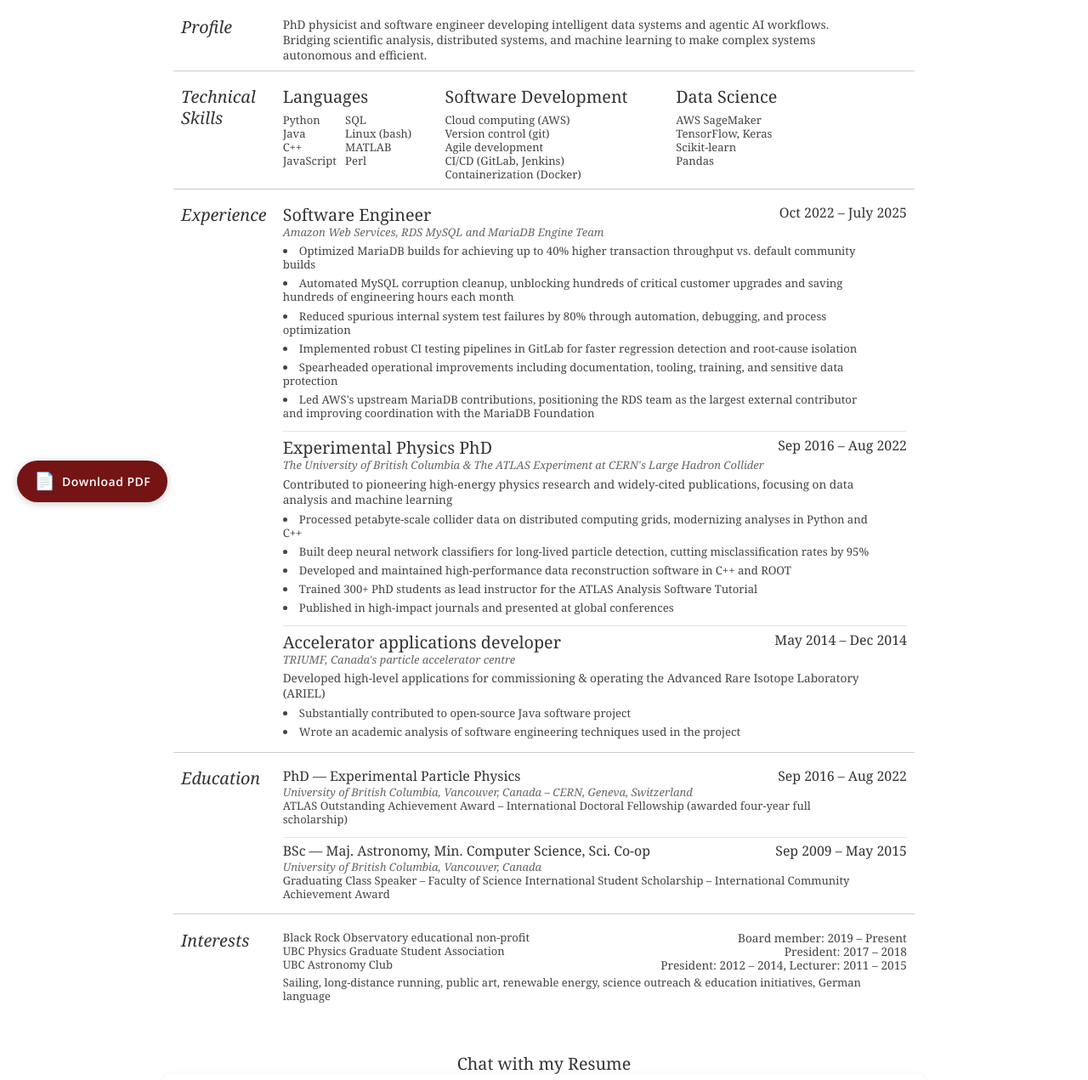
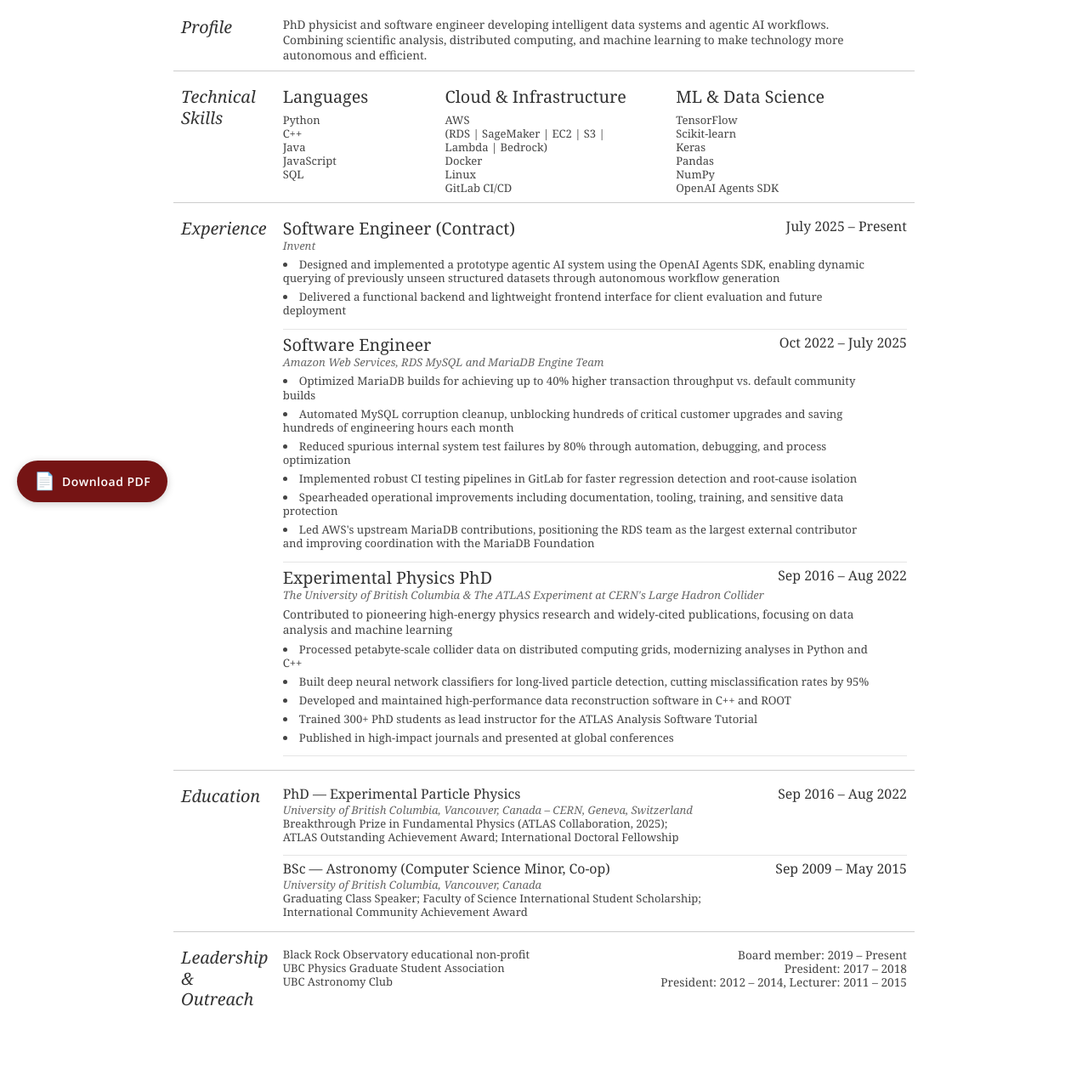
Before and after one commit to robinnewhouse/personal-website, a plain HTML site: page resume.html in a window 1280 px wide. Shown: the part 189-1460 px from the top of the page at 85% size. After the commit the page ends 1410 px from the top, so only its background shows below. Drawn offline with nearby package versions, Linux system fonts and the light colour scheme; grey boxes are pictures that could not be loaded.

Commit message:
Revise resume content for clarity and impact, including updates to skills, job descriptions, and educational achievements. Adjust layout for improved readability and update CSS for better styling. Replace outdated sections with new roles and responsibilities.

```diff
--- a/css/resume-style.css
+++ b/css/resume-style.css
@@ -259,7 +259,7 @@ a#pdf:hover {
 }
 
 .yui-gf div.first {
-    width: 6.3%;
+    width: 11.9%;
 }
 
 a#pdf:hover {
--- a/resume.html
+++ b/resume.html
@@ -63,8 +63,7 @@
                                 <div class="yui-u">
                                     <p>
                                         PhD physicist and software engineer developing intelligent data systems and agentic AI workflows.
-                                        Bridging scientific analysis, distributed systems, and machine learning to make complex systems autonomous and efficient.
-                                    </p>
+                                        Combining scientific analysis, distributed computing, and machine learning to make technology more autonomous and efficient.                                    </p>
                                 </div>
                             </div><!--// .yui-gf -->
 
@@ -78,48 +77,35 @@
 
                                     <div class="talent">
                                         <h2>Languages</h2>
-                                        <table width="70%">
-                                            <tbody>
-                                                <tr>
-                                                    <td>
-                                                        <ul>
-                                                            <li>Python</li>
-                                                            <li>Java</li>
-                                                            <li>C++</li>
-                                                            <li>JavaScript</li>
-                                                        </ul>
-                                                    </td>
-                                                    <td>
-                                                        <ul>
-                                                            <li>SQL</li>
-                                                            <li>Linux (bash)</li>
-                                                            <li>MATLAB</li>
-                                                            <li>Perl</li>
-                                                        </ul>
-                                                    </td>
-                                                </tr>
-                                            </tbody>
-                                        </table>
+                                        <ul>
+                                            <li>Python</li>
+                                            <li>C++</li>
+                                            <li>Java</li>
+                                            <li>JavaScript</li>
+                                            <li>SQL</li>
+                                        </ul>
                                     </div>
 
                                     <div class="talent" style="margin-left: -6%">
-                                        <h2>Software Development</h2>
+                                        <h2>Cloud &amp; Infrastructure</h2>
                                         <ul>
-                                            <li>Cloud computing (AWS)</li>
-                                            <li>Version control (git)</li>
-                                            <li>Agile development</li>
-                                            <li>CI/CD (GitLab, Jenkins)</li>
-                                            <li>Containerization (Docker)</li>
+                                            <li>AWS</li>
+                                            <li>    (RDS | SageMaker | EC2 | S3 | Lambda | Bedrock)</li>
+                                            <li>Docker</li>
+                                            <li>Linux</li>
+                                            <li>GitLab CI/CD</li>
                                         </ul>
                                     </div>
 
                                     <div class="talent" style="margin-left: 5%">
-                                        <h2>Data Science</h2>
+                                        <h2>ML &amp; Data Science</h2>
                                         <ul>
-                                            <li>AWS SageMaker</li>
-                                            <li>TensorFlow, Keras</li>
+                                            <li>TensorFlow</li>
                                             <li>Scikit-learn</li>
+                                            <li>Keras</li>
                                             <li>Pandas</li>
+                                            <li>NumPy</li>
+                                            <li>OpenAI Agents SDK</li>
                                         </ul>
                                     </div>
                                 </div>
@@ -132,6 +118,16 @@
                                     <h2>Experience</h2>
                                 </div><!--// .yui-u -->
                                 <div class="yui-u">
+
+                                    <div class="job">
+                                        <h2>Software Engineer (Contract)</h2>
+                                        <div class="location">Invent</div>
+                                        <h4>July 2025 &ndash; Present</h4>
+                                        <ul>
+                                            <li class="lev1">Designed and implemented a prototype agentic AI system using the OpenAI Agents SDK, enabling dynamic querying of previously unseen structured datasets through autonomous workflow generation</li>
+                                            <li class="lev1">Delivered a functional backend and lightweight frontend interface for client evaluation and future deployment</li>
+                                        </ul>
+                                    </div>
 
                                     <div class="job">
                                         <h2>Software Engineer</h2>
@@ -176,7 +172,7 @@
                                 </ul>
                             </div> -->
 
-                                    <div class="job last">
+                                    <!-- <div class="job last">
                                         <h2>Accelerator applications developer</h2>
                                         <div class="location">TRIUMF, Canada's particle accelerator centre</div>
                                         <h4>May 2014 &ndash; Dec 2014</h4>
@@ -191,7 +187,7 @@
                                                 techniques
                                                 used in the project</li>
                                         </ul>
-                                    </div>
+                                    </div> -->
 
                                 </div><!--// .yui-u -->
                             </div><!--// .yui-gf -->
@@ -209,19 +205,20 @@
                                         <div class="location">University of British Columbia, Vancouver, Canada &ndash;
                                             CERN, Geneva, Switzerland</div>
                                         <ul>
-                                            <li>ATLAS Outstanding Achievement Award &ndash; International Doctoral
-                                                Fellowship (awarded four-year full scholarship)</li>
+                                            <li>Breakthrough Prize in Fundamental Physics (ATLAS Collaboration, 2025);<br>
+                                                ATLAS Outstanding Achievement Award;
+                                                International Doctoral Fellowship</li>
                                         </ul>
                                     </div>
 
                                     <div class="job last">
-                                        <h3>BSc &mdash; Maj. Astronomy, Min. Computer Science, Sci. Co-op</h3>
+                                        <h3>BSc &mdash; Astronomy (Computer Science Minor, Co-op)</h3>
                                         <h4>Sep 2009 &ndash; May 2015</h4>
                                         <div class="location">University of British Columbia, Vancouver, Canada</div>
                                         <ul>
-                                            <li> Graduating Class Speaker &ndash; Faculty of Science International
-                                                Student
-                                                Scholarship &ndash; International Community Achievement Award</li>
+                                            <li>Graduating Class Speaker;
+                                                Faculty of Science International Student Scholarship;<br>
+                                                International Community Achievement Award</li>
                                         </ul>
                                     </div>
                                 </div>
@@ -231,7 +228,7 @@
 
                             <div class="yui-gf last">
                                 <div class="yui-u first">
-                                    <h2>Interests</h2>
+                                    <h2>Leadership <br>& Outreach</h2>
                                 </div>
                                 <div>
                                     <div class="yui-u interest">
@@ -246,10 +243,10 @@
                                         UBC Astronomy Club
                                         <p>President: 2012 &ndash; 2014, Lecturer: 2011 &ndash; 2015</p>
                                     </div>
-                                    <div class="yui-u interest" style="padding-top: .4em">
+                                    <!-- <div class="yui-u interest" style="padding-top: .4em">
                                         Sailing, long-distance running, public art, renewable energy, science outreach &
                                         education initiatives, German language
-                                    </div>
+                                    </div> -->
                                 </div>
                             </div><!--// .yui-gf -->
 
@@ -260,7 +257,7 @@
         </div><!--// doc -->
 
         <!-- Gradio App Embed (Web Component) -->
-        <h2 style="text-align:center; margin-top: 2em;">Chat with my Resume</h2>
+        <!-- <h2 style="text-align:center; margin-top: 2em;">Chat with my Resume</h2>
         <div style="display: flex; justify-content: center; margin-bottom: 2em;">
             <iframe
   src="https://robinnewhouse-career-conversations.hf.space?__theme=light"
@@ -271,7 +268,7 @@
   title="Career Conversations AI Demo"
 ></iframe>
         </div>
-        <script type="module" src="https://gradio.s3-us-west-2.amazonaws.com/5.34.2/gradio.js"></script>
+        <script type="module" src="https://gradio.s3-us-west-2.amazonaws.com/5.34.2/gradio.js"></script> -->
         <!-- End Gradio App Embed (Web Component) -->
 
         <a href="https://s3.us-west-2.amazonaws.com/robinnewhouse-com/Robin+Newhouse+-+Resume.pdf"
```
Also changed, not shown: 1 other file.
